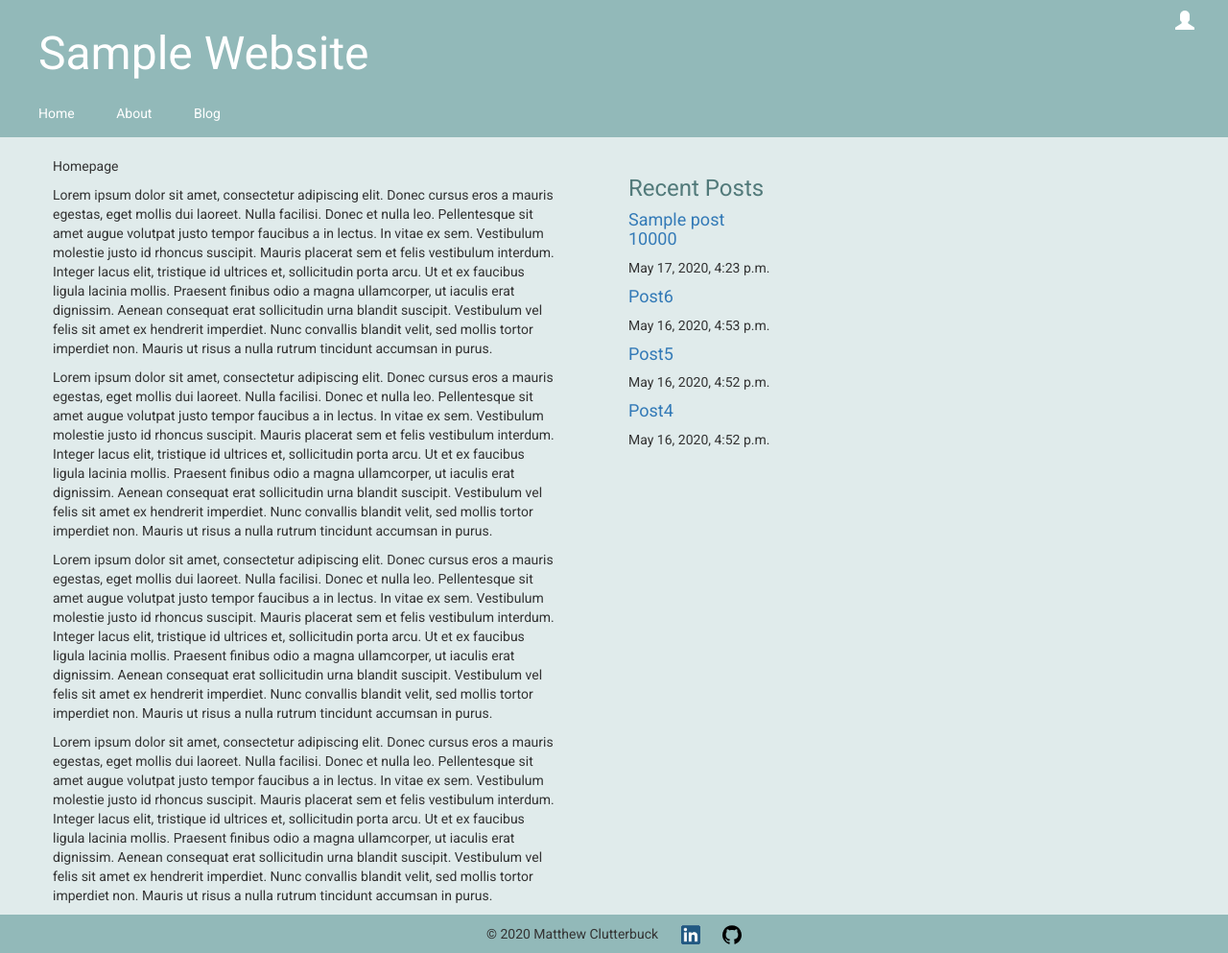
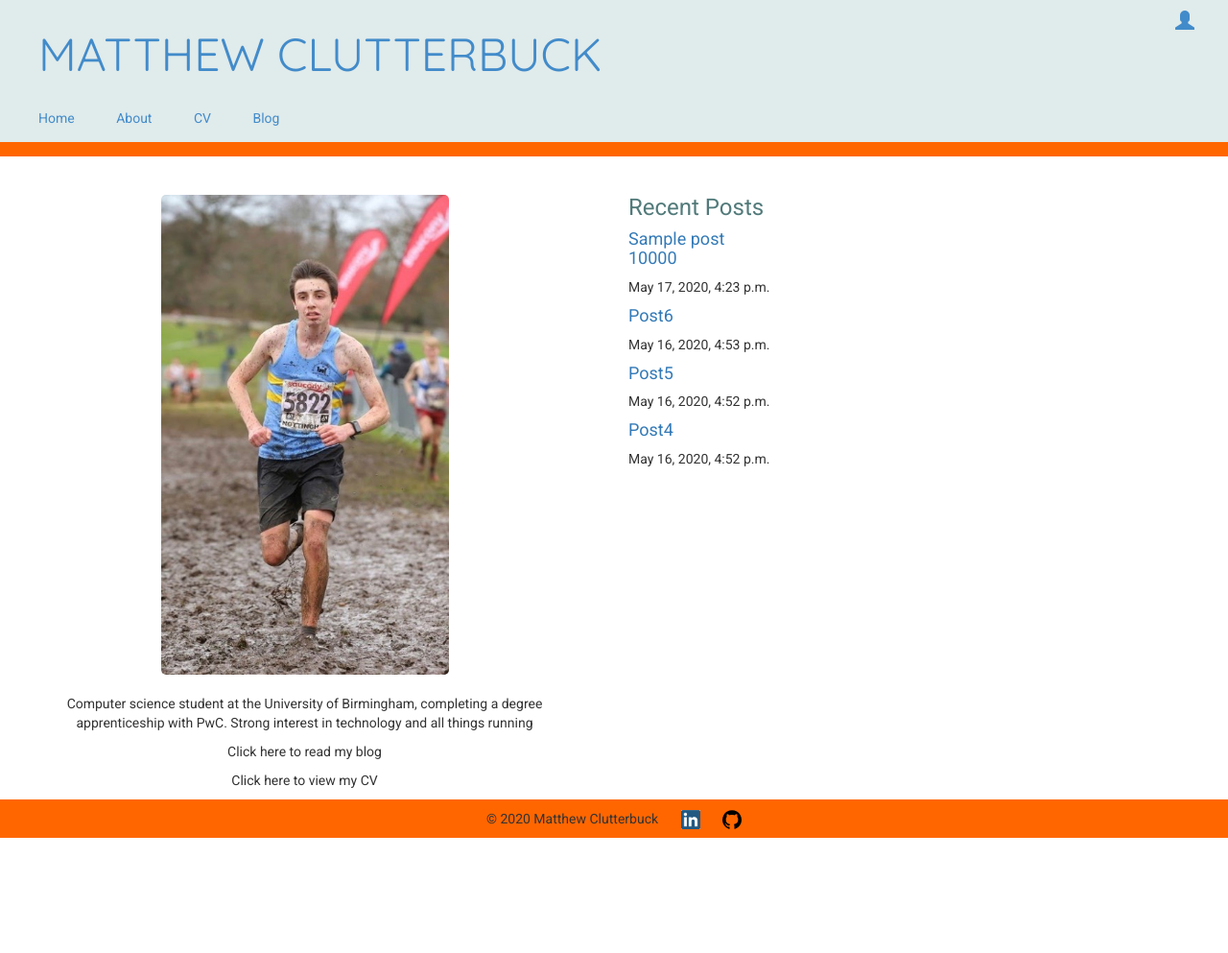
Before and after one commit to 2015ukclutt/my-blog, a Django app: page / in a window 1280 px wide. Shown: the whole page at 96% size. After the commit the page ends 873 px from the top, so only its background shows below. Run offline with Django 3.2, Linux system fonts and the light colour scheme; data comes from the database, SQL or seed files in the repository; both versions use the stored data as it was after the commit; some libraries are stand-ins or nearby versions.

Commit message:
Updates to include CV page

```diff
--- a/blog/static/css/blog.css
+++ b/blog/static/css/blog.css
@@ -1,5 +1,5 @@
 .page-header {
-    background-color: #92b9b9;
+    background-color: #e0ebeb;
     margin-top: 0;
     margin-bottom: 0;
     padding: 10px 20px 10px 40px;
@@ -8,11 +8,11 @@
 }
 
 .page-header h1, .page-header h1 a, .page-header h1 a:visited, .page-header h1 a:active {
-    color: #ffffff;
+    color: #428bca;
     font-size: 36pt;
     text-decoration: none;
     padding-left: 0px;
-    font-family: 'Roboto';
+    font-family: 'Quicksand';
 }
 
 body{
@@ -48,7 +48,7 @@ h1, h2, h3, h4 {
 }
 
 .top-menu, .top-menu:hover, .top-menu:visited {
-    color: #ffffff;
+    color: #428bca;
     float: right;
     font-size: 15pt;
     margin-right: 15px;
@@ -70,8 +70,8 @@ nav, .footer {
     width: 100%;
     clear: both;
     height: 40px;
-    background-color: #92b9b9;
     font-family: 'Roboto';
+    background-color: #e0ebeb;
 }
 
 .footer{
@@ -81,6 +81,7 @@ nav, .footer {
     right: 0;
     bottom: 0;
     left: 0;
+    background-color: #ff6600;
 }
 
 .footer_wrapper{
@@ -93,11 +94,15 @@ nav, .footer {
 
 nav {
     margin-top: 0;
+    height: 60px;
     margin-bottom: 20px;
+    padding-top: 5px;
+    padding-bottom: 10px;
+    border-bottom: 15px solid #ff6600;
 }
 
 body {
-    background-color: #e0ebeb;
+    background-color: #ffffff;
     width: 100%;
 }
 
@@ -112,7 +117,7 @@ nav li {
 }
 
 nav li a {
-    color: #ffffff;
+    color: #428bca;
 }
 
 nav li a:hover {
@@ -135,6 +140,14 @@ nav li a:hover {
     right: 250px;
     width: 70%;
     float: left;
+    text-align: center;
+}
+
+.homepage_content img {
+    width: 300px;
+    height: 500px;
+    border-radius: 5px;
+    margin: 20px;
 }
 
 .recent_wrapper {
@@ -187,3 +200,8 @@ nav li a:hover {
 .loginform {
 
 }
+
+.cv_wrapper {
+    width: 100%;
+    margin-bottom: 0;
+}
--- a/blog/templates/blog/base.html
+++ b/blog/templates/blog/base.html
@@ -5,6 +5,7 @@
     <link rel="stylesheet" href="//maxcdn.bootstrapcdn.com/bootstrap/3.2.0/css/bootstrap.min.css">
     <link rel="stylesheet" href="//maxcdn.bootstrapcdn.com/bootstrap/3.2.0/css/bootstrap-theme.min.css">
     <link rel="stylesheet" href="https://fonts.googleapis.com/css?family=Roboto">
+    <link rel="stylesheet" href="https://fonts.googleapis.com/css?family=Quicksand">
     <link rel="stylesheet" href="{% static 'css/blog.css' %}">
 </head>
 <body>
@@ -19,13 +20,14 @@
             {% else %}
             <a href="{% url 'login' %}" class="top-menu"><span class="glyphicon glyphicon-user"></span></a>
             {% endif %}
-            <h1><a href="/">Sample Website</a></h1>
+            <h1><a href="/">MATTHEW CLUTTERBUCK</a></h1>
         </div>
         <div class="nav-bar">
             <nav>
                 <ul>
                     <li><a href="{% url 'homepage' %}">Home</a></li>
                     <li><a href="{% url 'about' %}">About</a></li>
+                    <li><a href="{% url 'cv' %}">CV</a></li>
                     <li><a href="{% url 'post_list' %}">Blog</a></li>
                 </ul>
             </nav>
--- a/blog/templates/blog/homepage.html
+++ b/blog/templates/blog/homepage.html
@@ -3,11 +3,10 @@
 {% block content %}
     <div class = "homepage_wrapper">
         <div class="homepage_content">
-            <p>Homepage</p>
-            <p>Lorem ipsum dolor sit amet, consectetur adipiscing elit. Donec cursus eros a mauris egestas, eget mollis dui laoreet. Nulla facilisi. Donec et nulla leo. Pellentesque sit amet augue volutpat justo tempor faucibus a in lectus. In vitae ex sem. Vestibulum molestie justo id rhoncus suscipit. Mauris placerat sem et felis vestibulum interdum. Integer lacus elit, tristique id ultrices et, sollicitudin porta arcu. Ut et ex faucibus ligula lacinia mollis. Praesent finibus odio a magna ullamcorper, ut iaculis erat dignissim. Aenean consequat erat sollicitudin urna blandit suscipit. Vestibulum vel felis sit amet ex hendrerit imperdiet. Nunc convallis blandit velit, sed mollis tortor imperdiet non. Mauris ut risus a nulla rutrum tincidunt accumsan in purus.</p>
-            <p>Lorem ipsum dolor sit amet, consectetur adipiscing elit. Donec cursus eros a mauris egestas, eget mollis dui laoreet. Nulla facilisi. Donec et nulla leo. Pellentesque sit amet augue volutpat justo tempor faucibus a in lectus. In vitae ex sem. Vestibulum molestie justo id rhoncus suscipit. Mauris placerat sem et felis vestibulum interdum. Integer lacus elit, tristique id ultrices et, sollicitudin porta arcu. Ut et ex faucibus ligula lacinia mollis. Praesent finibus odio a magna ullamcorper, ut iaculis erat dignissim. Aenean consequat erat sollicitudin urna blandit suscipit. Vestibulum vel felis sit amet ex hendrerit imperdiet. Nunc convallis blandit velit, sed mollis tortor imperdiet non. Mauris ut risus a nulla rutrum tincidunt accumsan in purus.</p>
-            <p>Lorem ipsum dolor sit amet, consectetur adipiscing elit. Donec cursus eros a mauris egestas, eget mollis dui laoreet. Nulla facilisi. Donec et nulla leo. Pellentesque sit amet augue volutpat justo tempor faucibus a in lectus. In vitae ex sem. Vestibulum molestie justo id rhoncus suscipit. Mauris placerat sem et felis vestibulum interdum. Integer lacus elit, tristique id ultrices et, sollicitudin porta arcu. Ut et ex faucibus ligula lacinia mollis. Praesent finibus odio a magna ullamcorper, ut iaculis erat dignissim. Aenean consequat erat sollicitudin urna blandit suscipit. Vestibulum vel felis sit amet ex hendrerit imperdiet. Nunc convallis blandit velit, sed mollis tortor imperdiet non. Mauris ut risus a nulla rutrum tincidunt accumsan in purus.</p>
-            <p>Lorem ipsum dolor sit amet, consectetur adipiscing elit. Donec cursus eros a mauris egestas, eget mollis dui laoreet. Nulla facilisi. Donec et nulla leo. Pellentesque sit amet augue volutpat justo tempor faucibus a in lectus. In vitae ex sem. Vestibulum molestie justo id rhoncus suscipit. Mauris placerat sem et felis vestibulum interdum. Integer lacus elit, tristique id ultrices et, sollicitudin porta arcu. Ut et ex faucibus ligula lacinia mollis. Praesent finibus odio a magna ullamcorper, ut iaculis erat dignissim. Aenean consequat erat sollicitudin urna blandit suscipit. Vestibulum vel felis sit amet ex hendrerit imperdiet. Nunc convallis blandit velit, sed mollis tortor imperdiet non. Mauris ut risus a nulla rutrum tincidunt accumsan in purus.</p>
+            <img alt="Matt Profile Image" src="{% static 'images/profile.jpg' %}">
+            <p>Computer science student at the University of Birmingham, completing a degree apprenticeship with PwC. Strong interest in technology and all things running</p>
+            <p>Click here to read my blog</p>
+            <p>Click here to view my CV</p>
         </div>
         <div class="recent_wrapper">
             <h3>Recent Posts</h3>
@@ -15,9 +14,6 @@
                 <div class="recent">
                     <h4><a href="{% url 'post_detail' pk=post.pk %}">{{ post.title }}</a></h4>
                     <p>{{ post.published_date }}</p>
-                    <!-- <div class="date">
-                        {{ post.published_date }}
-                    </div> -->
                 </div>
             {% endfor %}
         </div>
--- a/blog/urls.py
+++ b/blog/urls.py
@@ -4,6 +4,7 @@ from . import views
 urlpatterns = [
     path('', views.homepage, name='homepage'),
     path('about/', views.about, name='about'),
+    path('cv/', views.cv, name='cv'),
     path('blog/', views.post_list, name='post_list'),
     path('blog/post/<int:pk>/', views.post_detail, name='post_detail'),
     path('blog/post/new/', views.post_new, name='post_new'),
--- a/blog/views.py
+++ b/blog/views.py
@@ -90,3 +90,6 @@ def homepage(request):
 
 def about(request):
     return render(request, 'blog/about.html')
+
+def cv(request):
+    return render(request, 'blog/cv.html')
--- a/mysite/settings.py
+++ b/mysite/settings.py
@@ -114,7 +114,6 @@ USE_L10N = True
 
 USE_TZ = True
 
-
 # Static files (CSS, JavaScript, Images)
 # https://docs.djangoproject.com/en/2.2/howto/static-files/
 
```
Also changed, not shown: blog/templates/blog/cv.html (added, +7 -0 lines), blog/static/images/profile.jpg (added), db.sqlite3, 2 other files.
